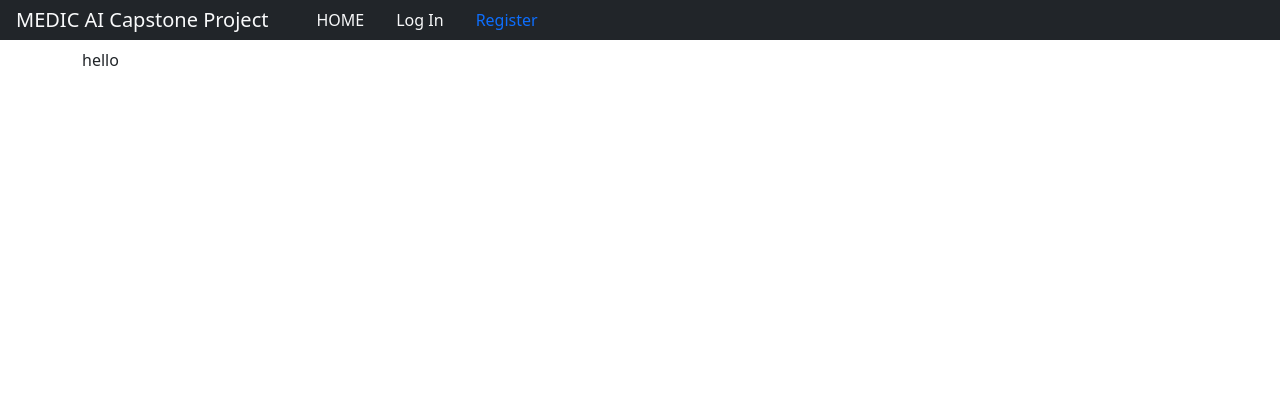
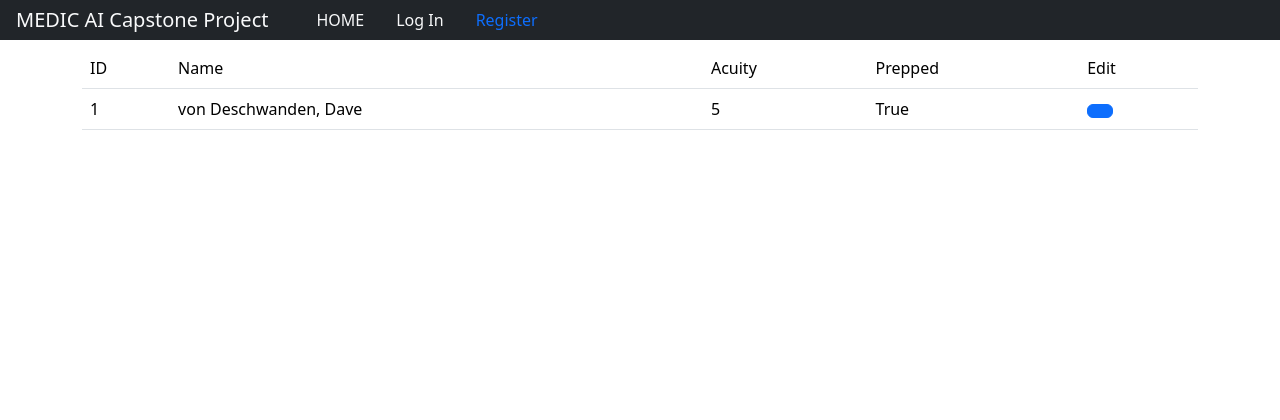
Before and after one commit to deschi0000/cs50web_capstone, a Django app: page / in a window 1280 px wide. Shown: the top 420 px of the page. Run offline with Django 4.2, Linux system fonts and the light colour scheme; data comes from the database, SQL or seed files in the repository; some libraries are stand-ins or nearby versions.

Commit message:
update index html with table

```diff
--- a/medicAI/templates/medicAI/index.html
+++ b/medicAI/templates/medicAI/index.html
@@ -2,7 +2,46 @@
 
 {% block body %}
     <div class="container">
-        <p>hello</p>
+        <!-- Display the error message if there are no patients -->
+        {% if message%}
+        <p>{{message}}</p>
+        {% endif %}
+
+        <!-- Show all of the patients if they are in the database -->
+        {% if patients %}
+            {% for patient in patients %}
+            <p>{{ patient.first_name }} {{patient.last_name}}</p>
+            <br/>
+            {% endfor %}
+        {% endif %}
+
+
+        {% if hospital_visits %}
+        <table class="table table-hover">
+            <thead>
+                <tr>
+                    <td class="col">ID</td>
+                    <td class="col">Name</td>
+                    <td class="col">Acuity</td>
+                    <td class="col">Prepped</td>
+                    <td class="col">Edit</td>
+                </tr>
+            </thead>
+            {% for visit in hospital_visits %}
+            <tr>
+                <td>{{ visit.id }}</td>
+                <td>{{ visit.patient.last_name }}, {{ visit.patient.first_name }}</td>
+                <td>{{visit.acuity}}</td>
+                <td>{{visit.seen_nurse}}</td>
+                <td>
+                    <button type="button" class="btn btn-primary">
+                        <i class="fa-solid fa-notes-medical"></i>
+                    </button>
+                </td>
+            </tr>
+            {% endfor %}
+        </table>
+        {% endif %}
 
     </div>
 
```
